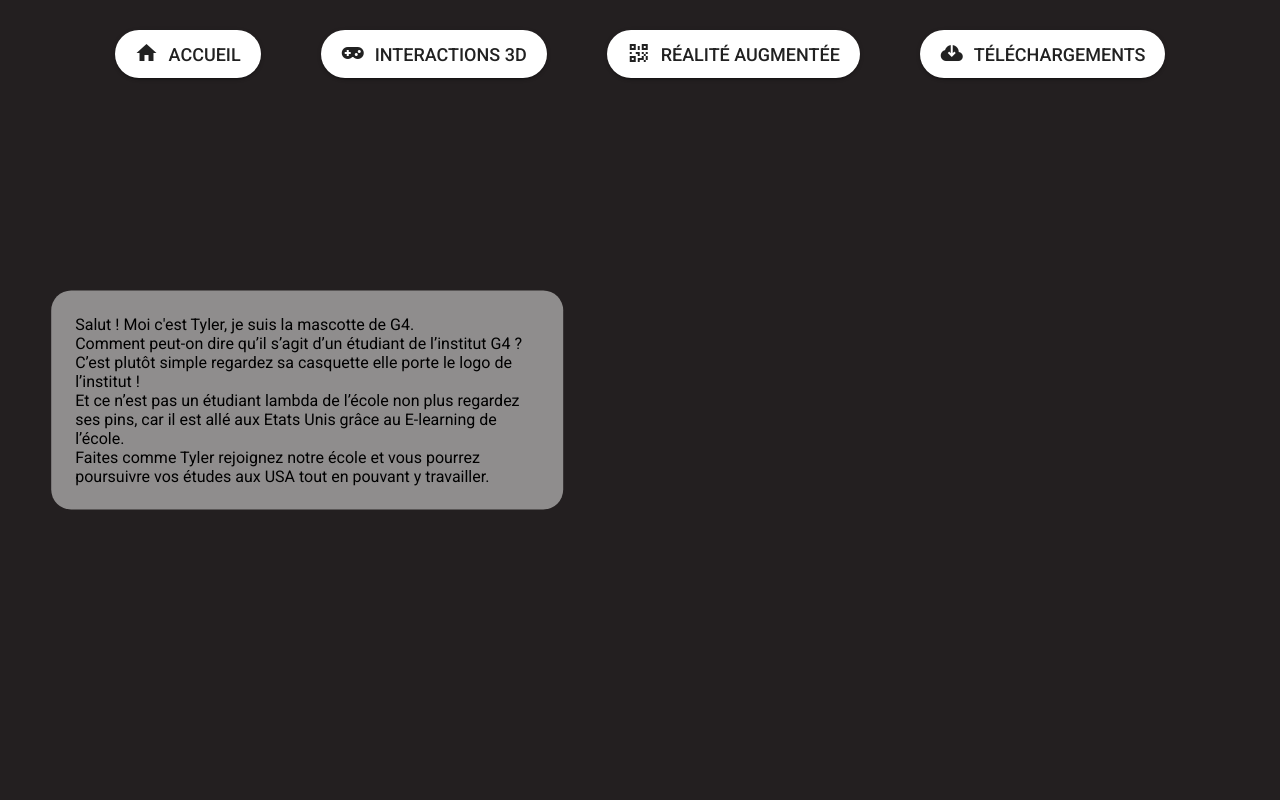
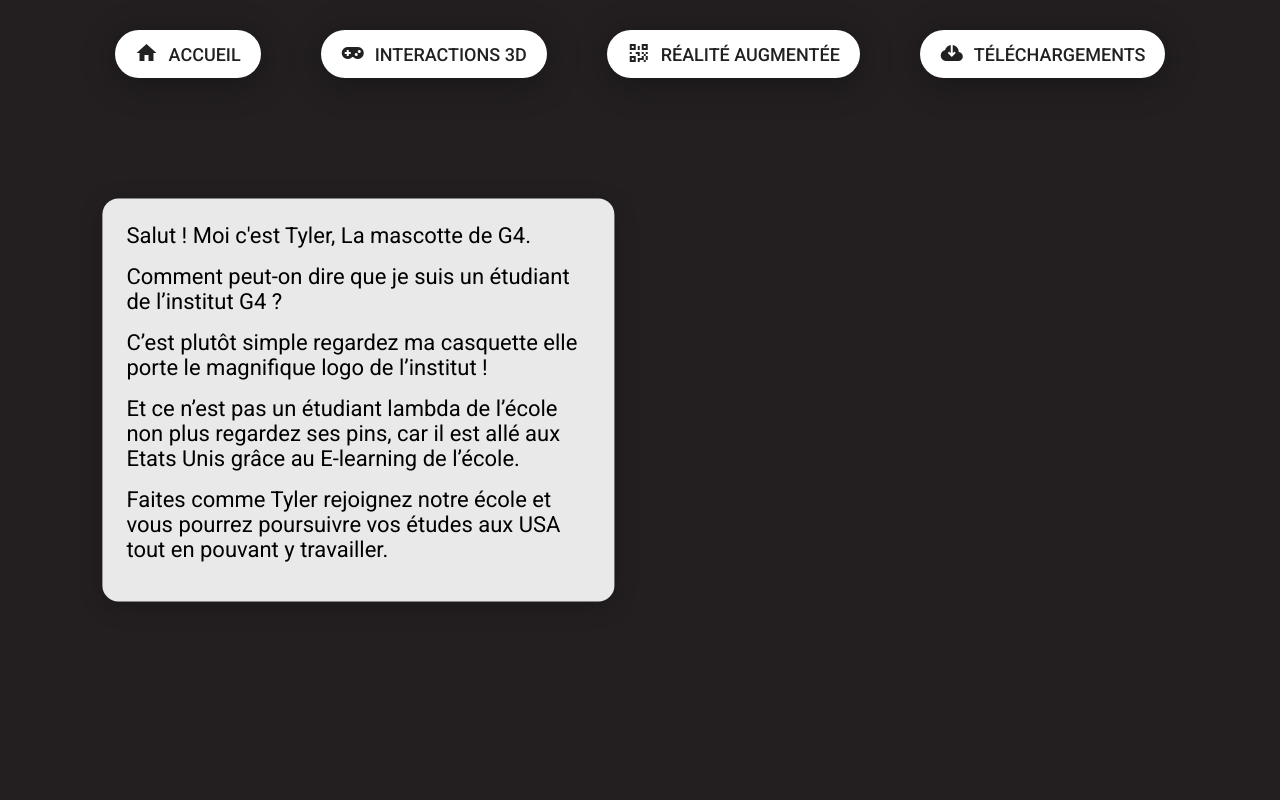
Before and after one commit to ClementCatel/logo_g4, a Vue app: page / in a window 1280 px wide. Built offline with nearby package versions, Linux system fonts and the light colour scheme; no server answers.

Commit message:
style changes

```diff
--- a/src/components/Navbar.vue
+++ b/src/components/Navbar.vue
@@ -40,7 +40,7 @@ export default {
       background-color: #FFF;
       padding: 10px 20px;
       border-radius: 24px;
-      box-shadow: 0 3px 1px -2px rgba(0,0,0,.2),0 2px 2px 0 rgba(0,0,0,.14),0 1px 5px 0 rgba(0,0,0,.12)!important;
+      box-shadow: 0 5px 35px 0 rgba(0,0,0,.3);
       transition: all .5s;
       .btn-content {
         align-items: center;
--- a/src/views/Home.vue
+++ b/src/views/Home.vue
@@ -4,13 +4,13 @@
         <MascotteUnity />
         <div class="description">
           <p class="">
-            Salut ! Moi c'est Tyler, je suis la mascotte de G4.
+            Salut ! Moi c'est Tyler, La mascotte de G4.
           </p>
           <p>
-            Comment peut-on dire qu’il s’agit d’un étudiant de l’institut G4 ?
+            Comment peut-on dire que je suis un étudiant de l’institut G4 ?
           </p>
           <p>
-            C’est plutôt simple regardez sa casquette elle porte le logo de l’institut !
+            C’est plutôt simple regardez ma casquette elle porte le magnifique logo de l’institut !
           </p>
           <p>
             Et ce n’est pas un étudiant lambda de l’école non plus regardez ses pins, car il est allé aux Etats Unis grâce au E-learning de l’école.
@@ -40,10 +40,15 @@ export default {
     padding: 24px;
     position: absolute;
     top: 50%;
-    -webkit-transform: translate(10%, -50%);
+    -webkit-transform: translate(20%, -50%);
     width: 40vw;
     // z-index: 1;
-    background-color: rgba(251, 252, 250, 0.5);
-    border-radius: 20px;
+    background-color: rgba(255, 255, 255, 0.9);
+    border-radius: 16px;
+    font-size: 22px;
+    box-shadow: 0 5px 25px 0 rgba(0,0,0,.2);
+  }
+  p {
+    padding-bottom: 16px;
   }
 </style>
```
